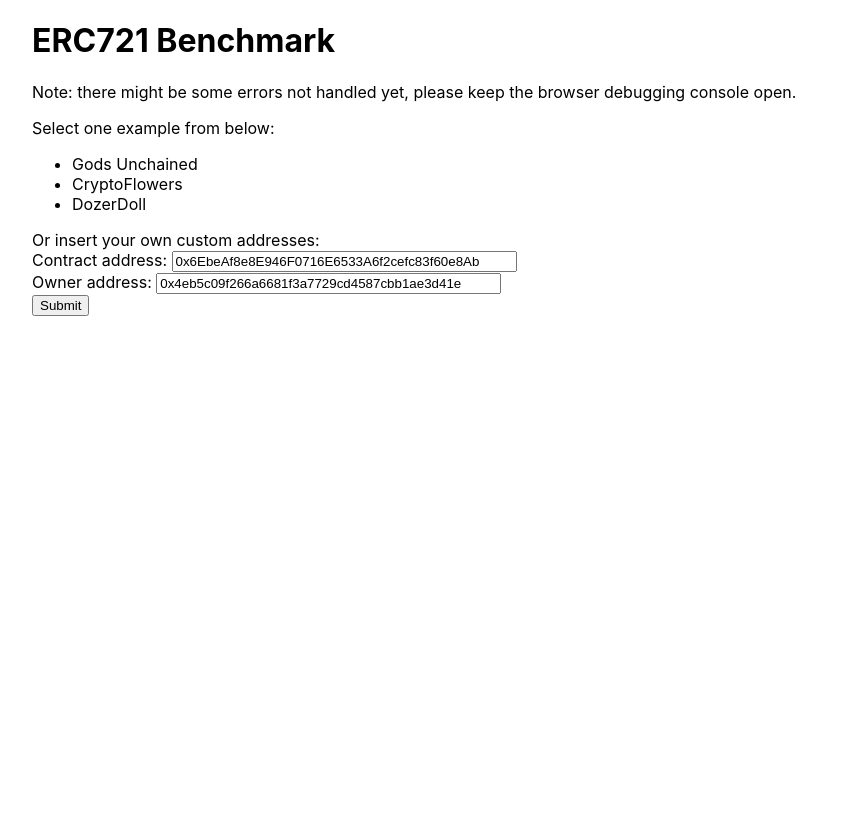
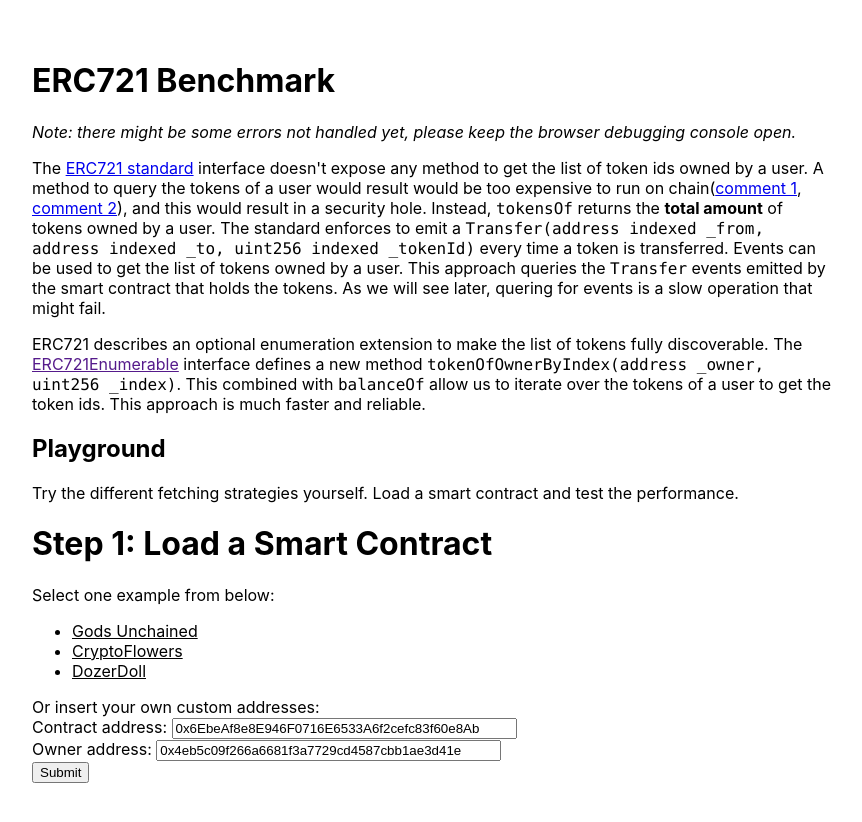
Before and after one commit to vrde/erc721-benchmark, a React (Create React App) app: page / in a window 1280 px wide. Shown: the whole page, without its empty margins (208-1070 px from the left). Before the commit the page ends 800 px from the top, so only its background shows below. Built offline with nearby package versions, Linux system fonts and the light colour scheme; what web3 would draw is missing.

Commit message:
improve explanation

```diff
--- a/package.json
+++ b/package.json
@@ -2,7 +2,7 @@
   "name": "erc721-benchmark",
   "version": "0.1.0",
   "private": true,
-  "homepage": "https://vrde.github.com/erc721-balance",
+  "homepage": "https://vrde.github.com/erc721-benchmark",
   "dependencies": {
     "openzeppelin-solidity": "^2.2.0",
     "react": "^16.8.6",
--- a/src/App.js
+++ b/src/App.js
@@ -8,8 +8,50 @@
         <header className="App-header">
           <h1>ERC721 Benchmark</h1>
           <p>
-            Note: there might be some errors not handled yet, please keep the
-            browser debugging console open.
+            <em>
+              Note: there might be some errors not handled yet, please keep the
+              browser debugging console open.
+            </em>
+          </p>
+          <p>
+            The{" "}
+            <a href="https://eips.ethereum.org/EIPS/eip-721">ERC721 standard</a>{" "}
+            interface doesn't expose any method to get the list of token ids
+            owned by a user. A method to query the tokens of a user would result
+            would be too expensive to run on chain(
+            <a href="https://github.com/OpenZeppelin/openzeppelin-solidity/issues/1064#issuecomment-462837092">
+              comment 1
+            </a>
+            ,{" "}
+            <a href="https://github.com/OpenZeppelin/openzeppelin-solidity/pull/856#issuecomment-406723880">
+              comment 2
+            </a>
+            ), and this would result in a security hole. Instead,{" "}
+            <code>tokensOf</code> returns the <strong>total amount</strong> of
+            tokens owned by a user. The standard enforces to emit a{" "}
+            <code>
+              Transfer(address indexed _from, address indexed _to, uint256
+              indexed _tokenId)
+            </code>{" "}
+            every time a token is transferred. Events can be used to get the
+            list of tokens owned by a user. This approach queries the{" "}
+            <code>Transfer</code> events emitted by the smart contract that
+            holds the tokens. As we will see later, quering for events is a slow
+            operation that might fail.
+          </p>
+          <p>
+            ERC721 describes an optional enumeration extension to make the list
+            of tokens fully discoverable. The <a href="">ERC721Enumerable</a>{" "}
+            interface defines a new method{" "}
+            <code>tokenOfOwnerByIndex(address _owner, uint256 _index)</code>.
+            This combined with <code>balanceOf</code> allow us to iterate over
+            the tokens of a user to get the token ids. This approach is much
+            faster and reliable.
+          </p>
+          <h2>Playground</h2>
+          <p>
+            Try the different fetching strategies yourself. Load a smart
+            contract and test the performance.
           </p>
         </header>
         <Benchmark />
--- a/src/Benchmark.js
+++ b/src/Benchmark.js
@@ -37,6 +37,7 @@
       this.state || {};
     return (
       <div className="Benchmark">
+        <h1>Step 1: Load a Smart Contract</h1>
         Select one example from below:
         <ul>
           <li
@@ -94,26 +95,42 @@
         </form>
         {balance && (
           <div>
-            <h2>Metadata</h2>
+            <h3>Metadata</h3>
             <div>Name: {name}</div>
             <div>Balance: {balance}</div>
+            <h1>Step 2: Test different strategies</h1>
+            <p>
+              <em>
+                Note: if you are aware of any caching mechanism that can
+                invalidate those results please tell me.
+              </em>
+            </p>
+            <p>
+              Check the{" "}
+              <a href="https://github.com/vrde/erc721-benchmark/blob/master/src/nft.js">
+                source code
+              </a>{" "}
+              of the different functions.
+            </p>
             <Query
               strategy={nft.tokensViaEvents}
               contract={contract}
               owner={owner}
             />
+            {/*
+            <Query
+              strategy={nft.tokensViaEnum}
+              contract={contract}
+              owner={owner}
+            />
+            */}
             <Query
               strategy={nft.tokensViaEnum}
               contract={contract}
               owner={owner}
             />
             <Query
-              strategy={nft.tokensViaEnumFullyAsync}
-              contract={contract}
-              owner={owner}
-            />
-            <Query
-              strategy={nft.tokensViaEnumBatchFullyAsync}
+              strategy={nft.tokensViaEnumBatch}
               contract={contract}
               owner={owner}
             />
--- a/src/Query.js
+++ b/src/Query.js
@@ -3,7 +3,6 @@
 export default class Query extends Component {
   constructor(props) {
     super(props);
-    console.log(props);
     this.state = {
       fetching: false,
       startTime: 0,
@@ -11,7 +10,6 @@
       tokens: []
     };
   }
-  componentDidMount() {}
 
   componentWillUnmount() {
     clearInterval(this.intervalId);
@@ -57,9 +55,9 @@
     const { strategy } = this.props;
     return (
       <div className="Query">
-        <h2>
+        <h3>
           Fetch strategy: <code>{strategy.name}</code>
-        </h2>
+        </h3>
         <div>
           Found {tokens.length} tokens: {tokens.join(", ")}
         </div>
--- a/src/nft.js
+++ b/src/nft.js
@@ -42,7 +42,7 @@
   }
 }
 
-async function* tokensViaEnum(contract, address) {
+async function* tokensViaEnumSync(contract, address) {
   const n = await balanceOf(contract, address);
   try {
     for (let i = 0; i < n; i++) {
@@ -51,7 +51,7 @@
   } catch (e) {}
 }
 
-async function* tokensViaEnumFullyAsync(contract, address) {
+async function* tokensViaEnum(contract, address) {
   const { web3 } = config;
   const n = await balanceOf(contract, address);
 
@@ -74,7 +74,7 @@
   }
 }
 
-async function* tokensViaEnumBatchFullyAsync(contract, address) {
+async function* tokensViaEnumBatch(contract, address) {
   const { web3 } = config;
   const n = await balanceOf(contract, address);
 
@@ -106,8 +106,8 @@
 
 export default {
   tokensViaEvents,
+  tokensViaEnumSync,
   tokensViaEnum,
-  tokensViaEnumFullyAsync,
-  tokensViaEnumBatchFullyAsync,
+  tokensViaEnumBatch,
   balanceOf
 };
--- a/src/static/styles/Benchmark.css
+++ b/src/static/styles/Benchmark.css
@@ -1,4 +1,4 @@
-.Benchmark li:hover {
+.Benchmark li {
   text-decoration: underline;
   cursor: pointer;
 }
--- a/src/static/styles/index.css
+++ b/src/static/styles/index.css
@@ -1,7 +1,7 @@
 body {
   margin: 0 auto;
   width: 800px;
-  padding: 0 10px;
+  padding: 40px 10px;
   font-family: -apple-system, BlinkMacSystemFont, "Segoe UI", "Roboto", "Oxygen",
     "Ubuntu", "Cantarell", "Fira Sans", "Droid Sans", "Helvetica Neue",
     sans-serif;
```
